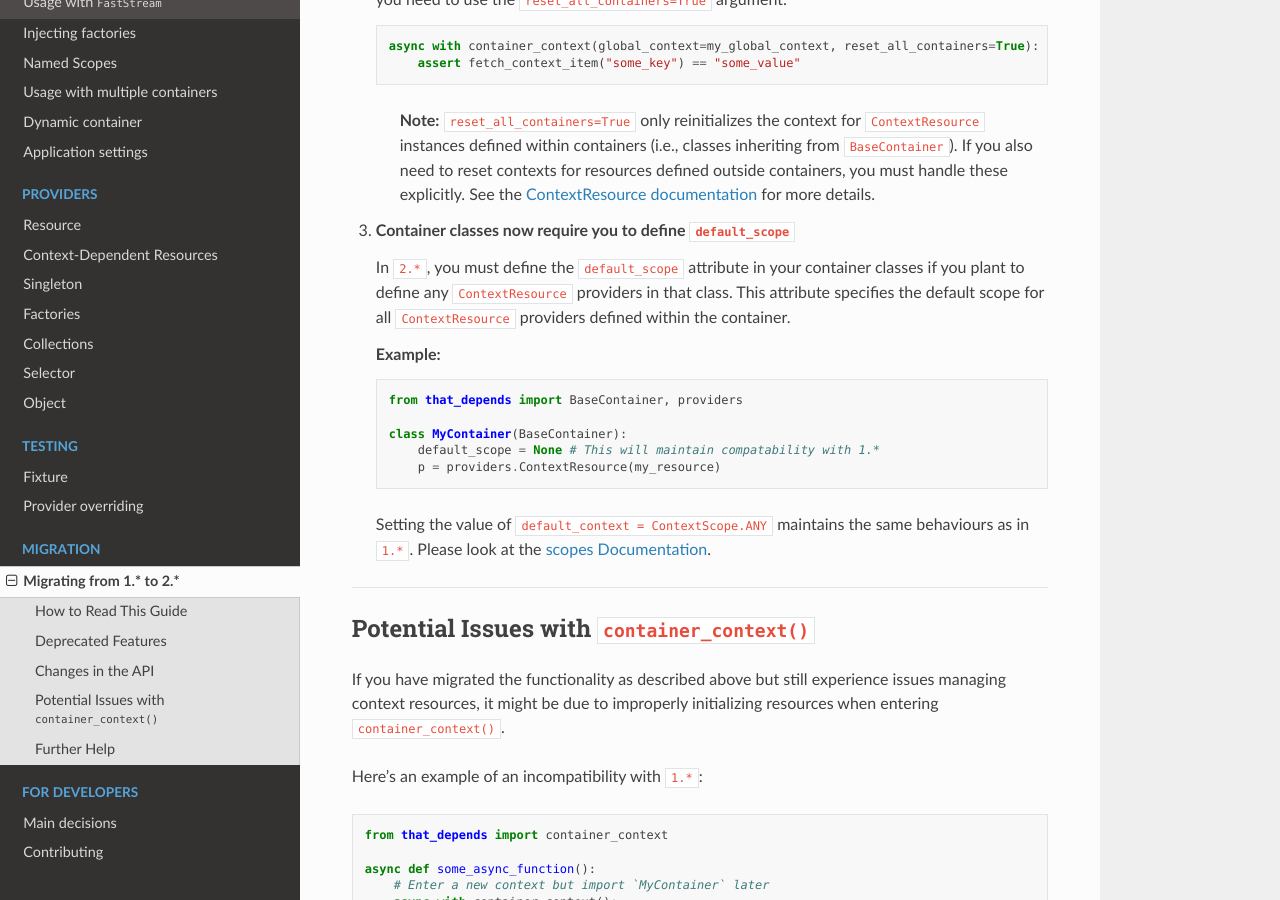
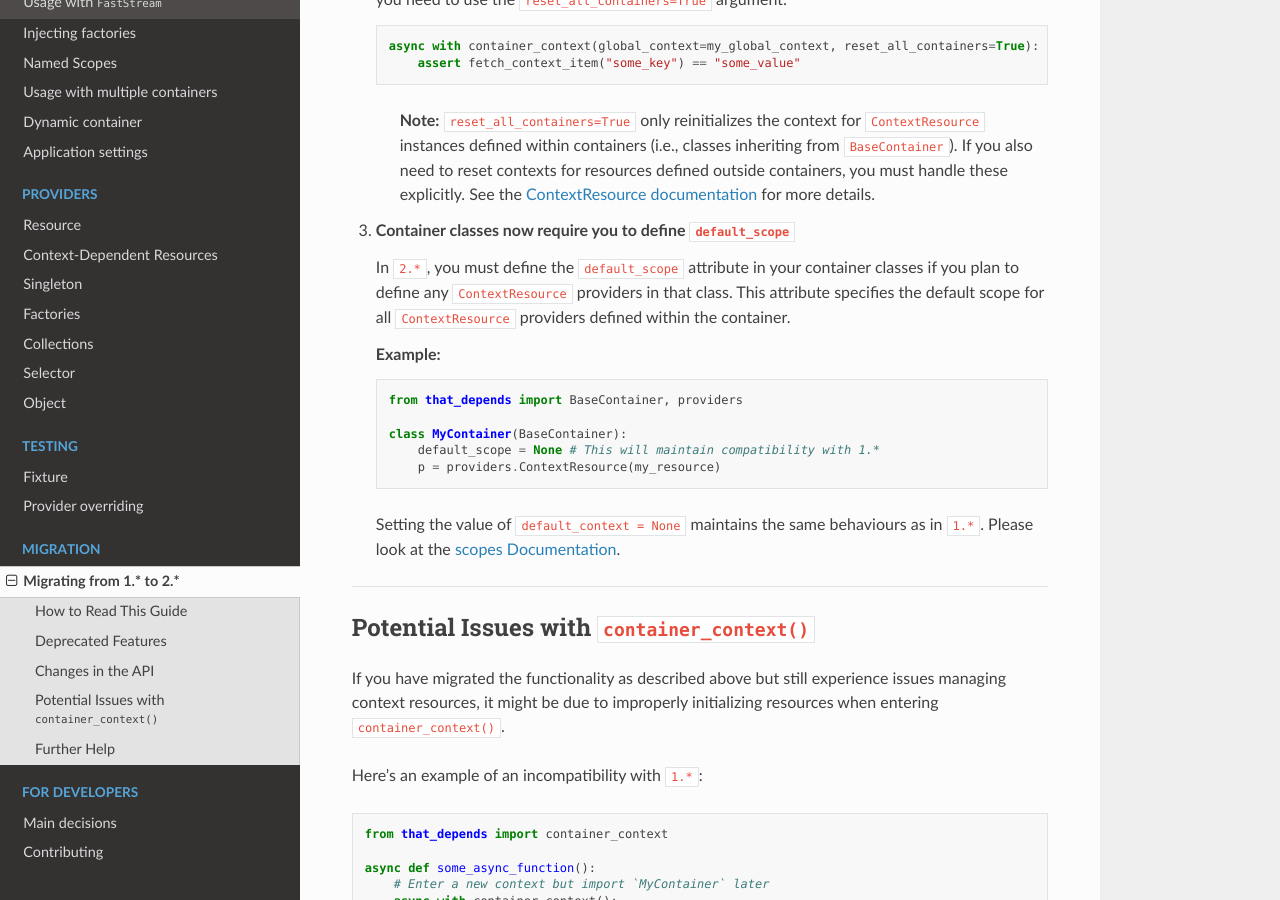
Before and after one commit to modern-python/that-depends, a Sphinx documentation site: the page built from docs/migration/v2.md, in a window 1280 px wide and 900 px high, scrolled down 1930 px. Built offline with Sphinx 7.4.7 and the Read the Docs theme 3.1.0, drawn with Linux system fonts in a browser that asks for light colours.

Commit message:
Fixed working and typo in migration guide.

````diff
--- a/docs/migration/v2.md
+++ b/docs/migration/v2.md
@@ -86,7 +86,7 @@ If you want to learn more about the new features introduced in `2.*`, please ref
 
 3. **Container classes now require you to define `default_scope`**
 
-    In `2.*`, you must define the `default_scope` attribute in your container classes if you plant to define any `ContextResource` providers in that class. This attribute specifies the default scope for all `ContextResource` providers defined within the container.
+    In `2.*`, you must define the `default_scope` attribute in your container classes if you plan to define any `ContextResource` providers in that class. This attribute specifies the default scope for all `ContextResource` providers defined within the container.
 
     **Example:**
 
@@ -94,10 +94,10 @@ If you want to learn more about the new features introduced in `2.*`, please ref
     from that_depends import BaseContainer, providers
 
     class MyContainer(BaseContainer):
-        default_scope = None # This will maintain compatability with 1.*
+        default_scope = None # This will maintain compatibility with 1.*
         p = providers.ContextResource(my_resource)
    ```
-   Setting the value of `default_context = ContextScope.ANY` maintains the same behaviours as in `1.*`. Please look at the [scopes Documentation](../introduction/scopes.md).
+   Setting the value of `default_context = None` maintains the same behaviours as in `1.*`. Please look at the [scopes Documentation](../introduction/scopes.md).
 
 ---
 
````
